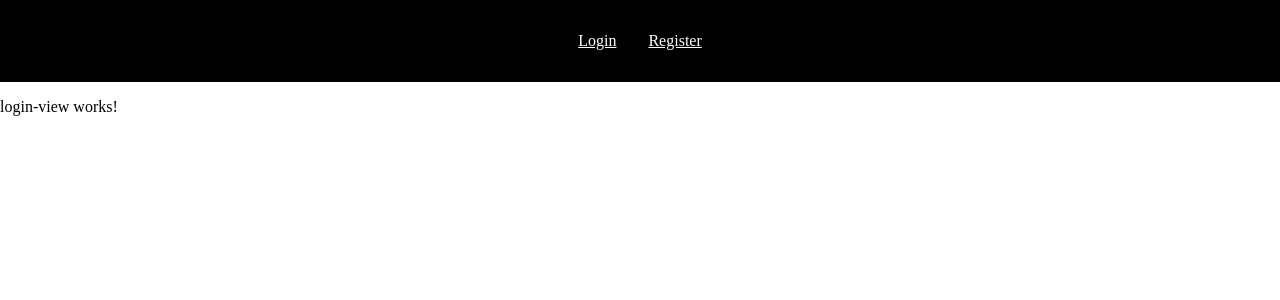
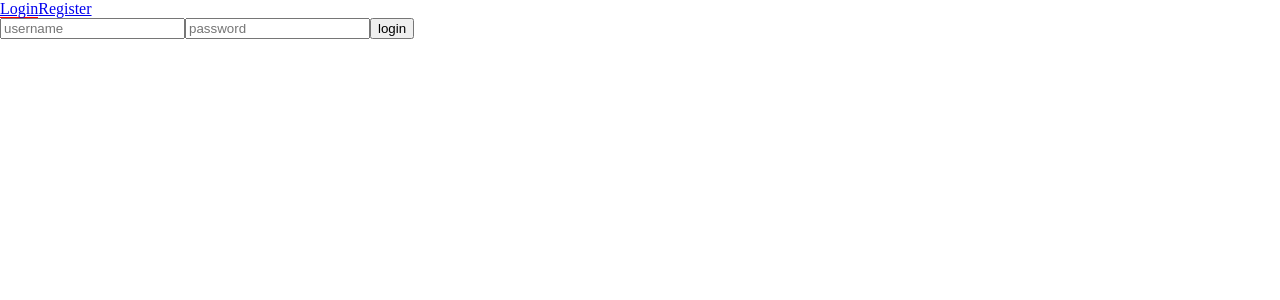
Before and after one commit to RubenDiazCode/scrum-board-ruben, an Angular app: page /login in a window 1280 px wide. Shown: the top 300 px of the page. Built offline with nearby package versions, Linux system fonts and the light colour scheme.

Commit message:
navbar login and register template in development

```diff
--- a/src/app/app.component.html
+++ b/src/app/app.component.html
@@ -1,6 +1,3 @@
-<nav>
-    <a routerLink="login">Login</a>
-    <a routerLink="register">Register</a>
-</nav>
+
 
 <router-outlet></router-outlet>
--- a/src/app/app.module.ts
+++ b/src/app/app.module.ts
@@ -11,6 +11,7 @@ import { TaskComponent } from './task/task.component';
 import { DataManagerService } from './data-manager.service';
 import { RegisterViewComponent } from './register-view/register-view.component';
 import { LoginVIewComponent } from './login-view/login-view.component';
+import { NavbarComponent } from './navbar/navbar.component';
 
 @NgModule({
   declarations: [
@@ -21,7 +22,8 @@ import { LoginVIewComponent } from './login-view/login-view.component';
     ListComponent,
     TaskComponent,
     RegisterViewComponent,
-    LoginVIewComponent
+    LoginVIewComponent,
+    NavbarComponent
   ],
   imports: [
     BrowserModule,
--- a/src/app/login-view/login-view.component.html
+++ b/src/app/login-view/login-view.component.html
@@ -1,3 +1,7 @@
-<p>
-  login-view works!
-</p>
+<app-navbar></app-navbar>
+<form (submit)="login">
+
+  <input type="text" placeholder="username" [(ngModel)]="username" name="username"/>
+  <input type="text" placeholder="password" [(ngModel)]="password" name="password"/>
+  <input type="submit" value="login"/>
+</form>
--- /dev/null
+++ b/src/app/navbar/navbar.component.html
@@ -0,0 +1,4 @@
+<nav>
+  <a routerLink="/login" routerLinkActive="active">Login</a>
+  <a routerLink="/register" routerLinkActive="active">Register</a>
+</nav>
--- /dev/null
+++ b/src/app/navbar/navbar.component.scss
@@ -0,0 +1,3 @@
+.active{
+    border-bottom: solid 1px red;
+}
--- /dev/null
+++ b/src/app/navbar/navbar.component.ts
@@ -0,0 +1,15 @@
+import { Component, OnInit } from '@angular/core';
+
+@Component({
+  selector: 'app-navbar',
+  templateUrl: './navbar.component.html',
+  styleUrls: ['./navbar.component.scss']
+})
+export class NavbarComponent implements OnInit {
+
+  constructor() { }
+
+  ngOnInit() {
+  }
+
+}
--- a/src/app/register-view/register-view.component.html
+++ b/src/app/register-view/register-view.component.html
@@ -1,3 +1,7 @@
-<p>
-  register-view works!
-</p>
+<app-navbar></app-navbar>
+<form (submit)="register">
+
+  <input type="text" placeholder="username" [(ngModel)]="username" name="username"/>
+  <input type="text" placeholder="password" [(ngModel)]="password" name="password"/>
+  <input type="submit" value="register"/>
+</form>
--- a/src/app/register-view/register-view.component.scss
+++ b/src/app/register-view/register-view.component.scss
@@ -0,0 +1,15 @@
+form{
+    display:flex;
+    flex-direction: column;
+    align-items: center;
+    input{
+        margin:1em 0;
+        max-width: 200px;
+        padding: 0.5em;
+        border-bottom: 1px solid gray;
+    }
+    [type="submit"]{
+        border: none;
+        background: green;
+    }
+}
```
Also changed, not shown: 1 other file (tests, documents, lock files or other folders).
